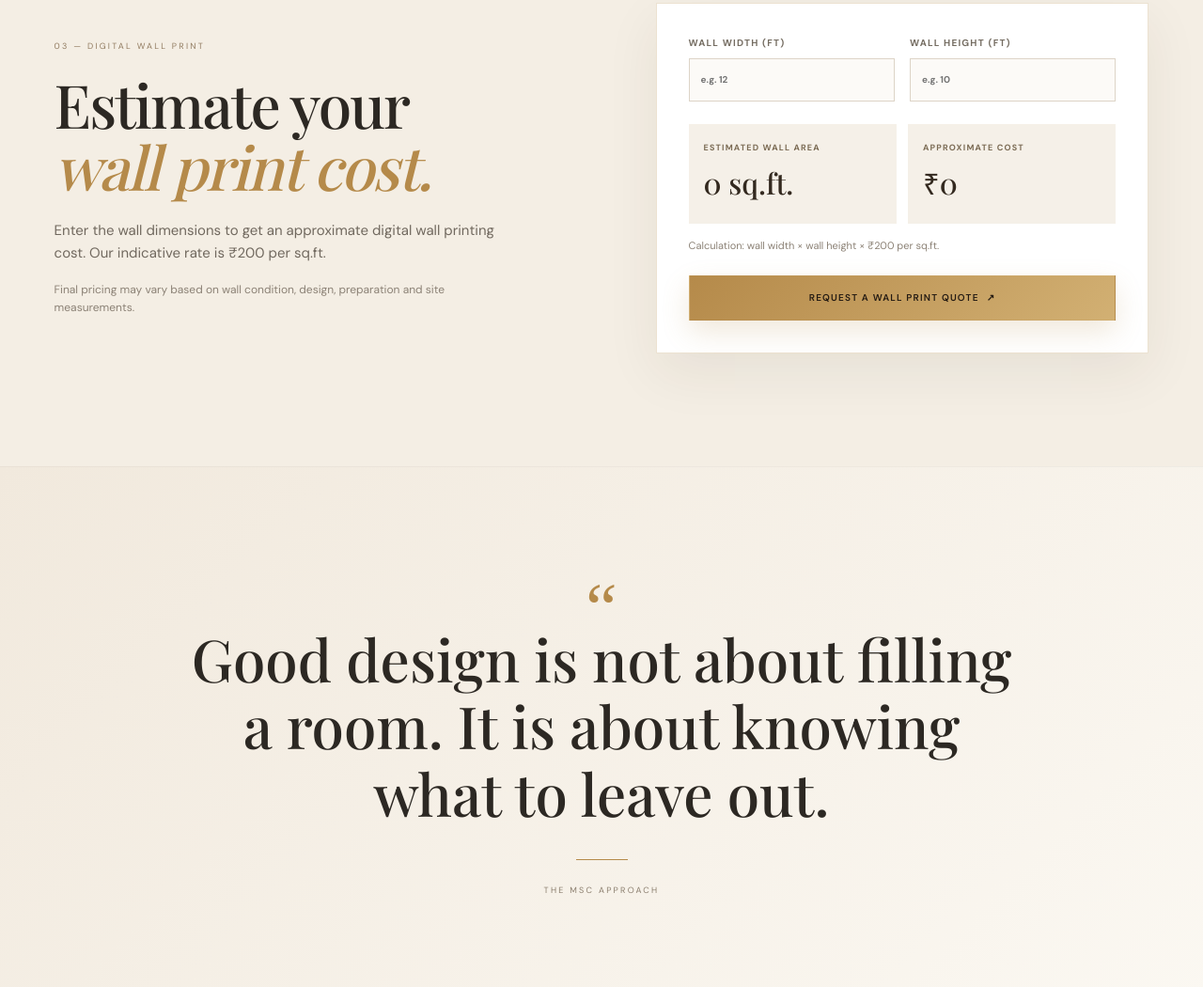
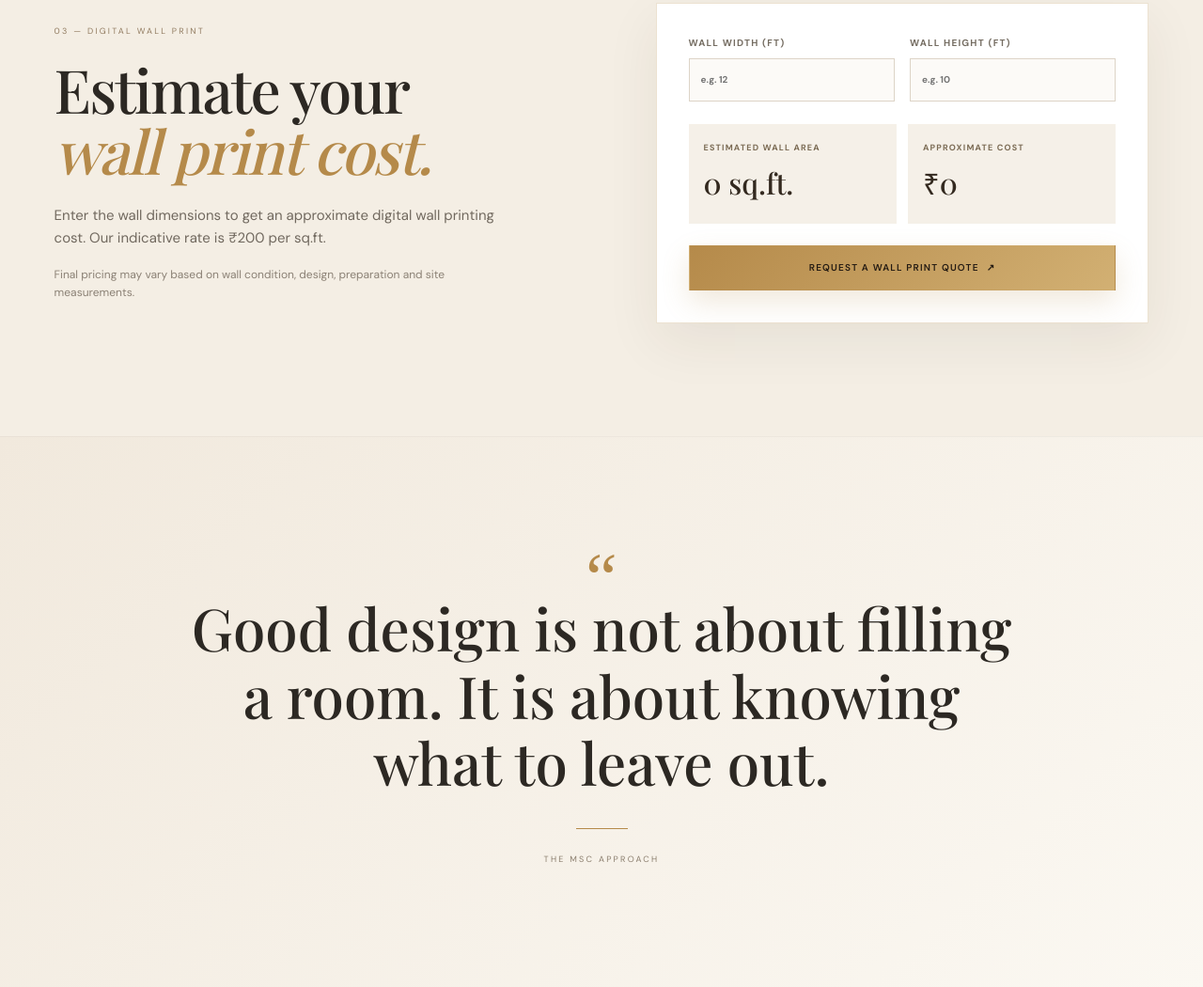
Before and after one commit to allsocialmediawork12-ctrl/msc-website, a website: page index.html in a window 1280 px wide. Shown: the part 2267-3317 px from the top of the page at 94% size. Drawn offline with nearby package versions, Linux system fonts and the light colour scheme; no server answers.

Commit message:
Add files via upload

```diff
--- a/index.html
+++ b/index.html
@@ -119,7 +119,6 @@
             <div><span>ESTIMATED WALL AREA</span><strong id="wallPrintArea">0 sq.ft.</strong></div>
             <div><span>APPROXIMATE COST</span><strong id="wallPrintCost">₹0</strong></div>
           </div>
-          <p class="wall-print-rate">Calculation: wall width × wall height × ₹200 per sq.ft.</p>
           <a class="btn btn-gold wall-print-cta" href="#contact">Request a wall print quote <span>↗</span></a>
         </div>
       </div>
```
